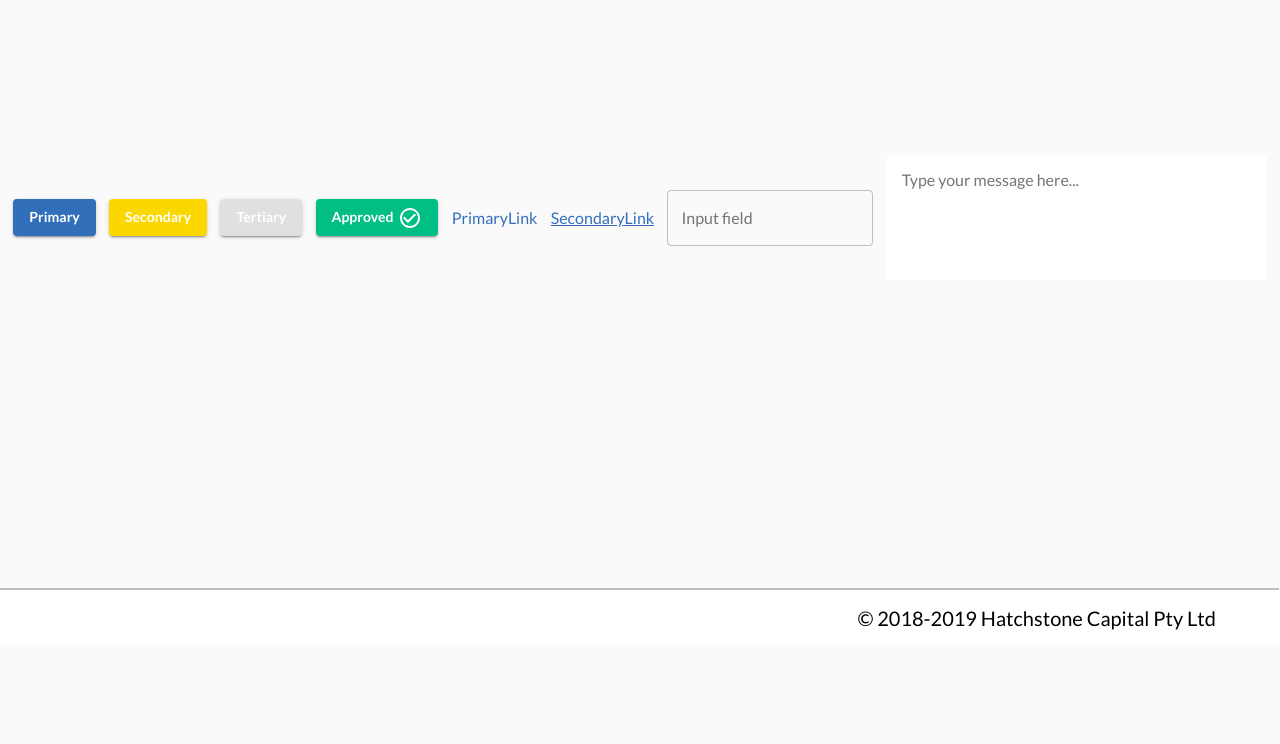
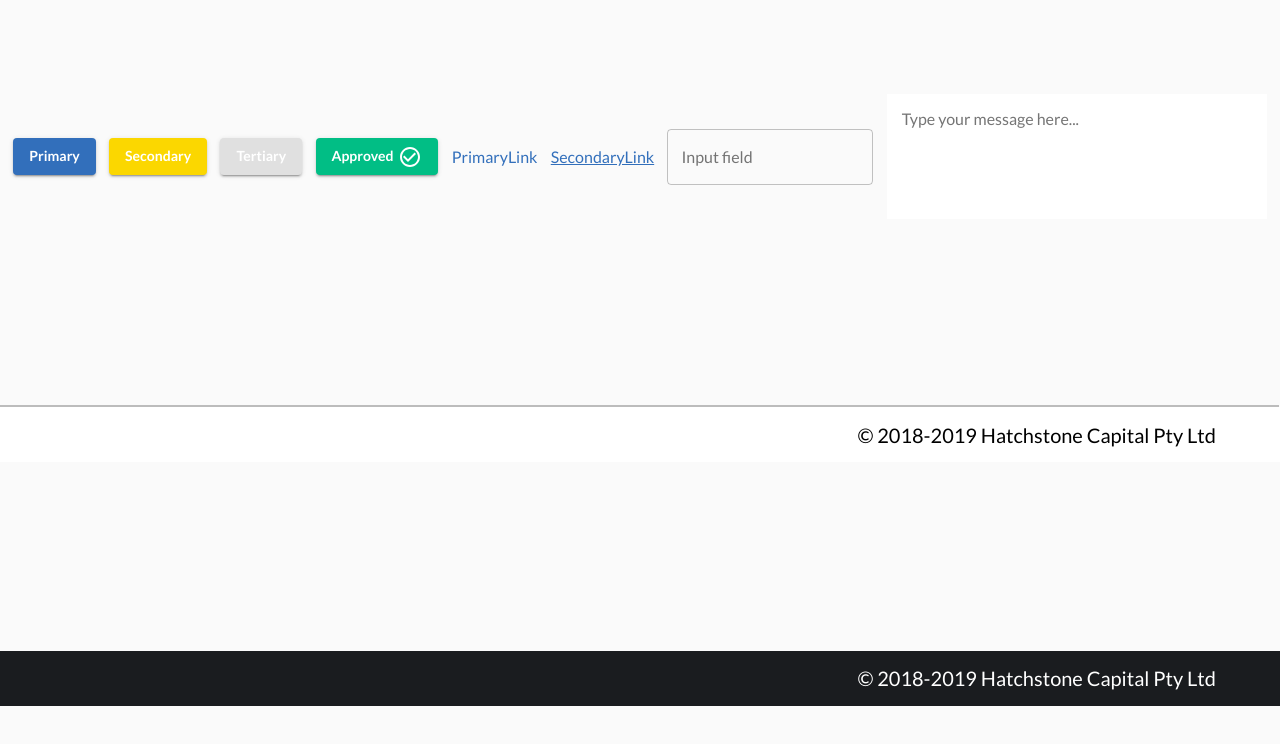
Before and after one commit to tomsmi321/hatchstone-frontend, a React (Create React App) app: page /ui-kit in a window 1280 px wide. Shown: the top 744 px of the page. Built offline with nearby package versions, Linux system fonts and the light colour scheme.

Commit message:
Darker Footer UI Kit component added

```diff
--- a/src/components/UIKit.jsx
+++ b/src/components/UIKit.jsx
@@ -4,7 +4,7 @@ import { PrimaryButton, SecondaryButton, TertiaryButton, ApprovedButton } from '
 import { PrimaryLink, SecondaryLink } from '../uiKit/Link'
 import { TextField } from '../uiKit/userInput/TextField'
 import { TextArea } from '../uiKit/userInput/TextArea'
-import { Footer } from '../uiKit/Footer'
+import { Footer, DarkFooter } from '../uiKit/Footer'
 
 const Wrapper = styled.div`
     display: flex;
@@ -27,6 +27,7 @@ const UIKit = () => {
       <TextField labelValue="Input field"></TextField>
       <TextArea placeholder="Type your message here..."/>
       <Footer />
+      <DarkFooter />
     </Wrapper>
   )
 }
--- a/src/uiKit/Footer.jsx
+++ b/src/uiKit/Footer.jsx
@@ -16,6 +16,12 @@ const Wrapper = styled.div`
   padding-right: 5vw;
 `
 
+const DarkWrapper = styled(Wrapper)`
+  background: #1A1C1F;
+  box-shadow: none;
+  color: #FFFFFF;
+`
+
 export const Footer = () => {
   return(
     <Wrapper>
@@ -23,3 +29,11 @@ export const Footer = () => {
     </Wrapper>
     )
 }
+
+export const DarkFooter = () => {
+  return(
+    <DarkWrapper>
+      <Typography variant="h6">© 2018-2019 Hatchstone Capital Pty Ltd</Typography>
+    </DarkWrapper>
+    )
+}
```
